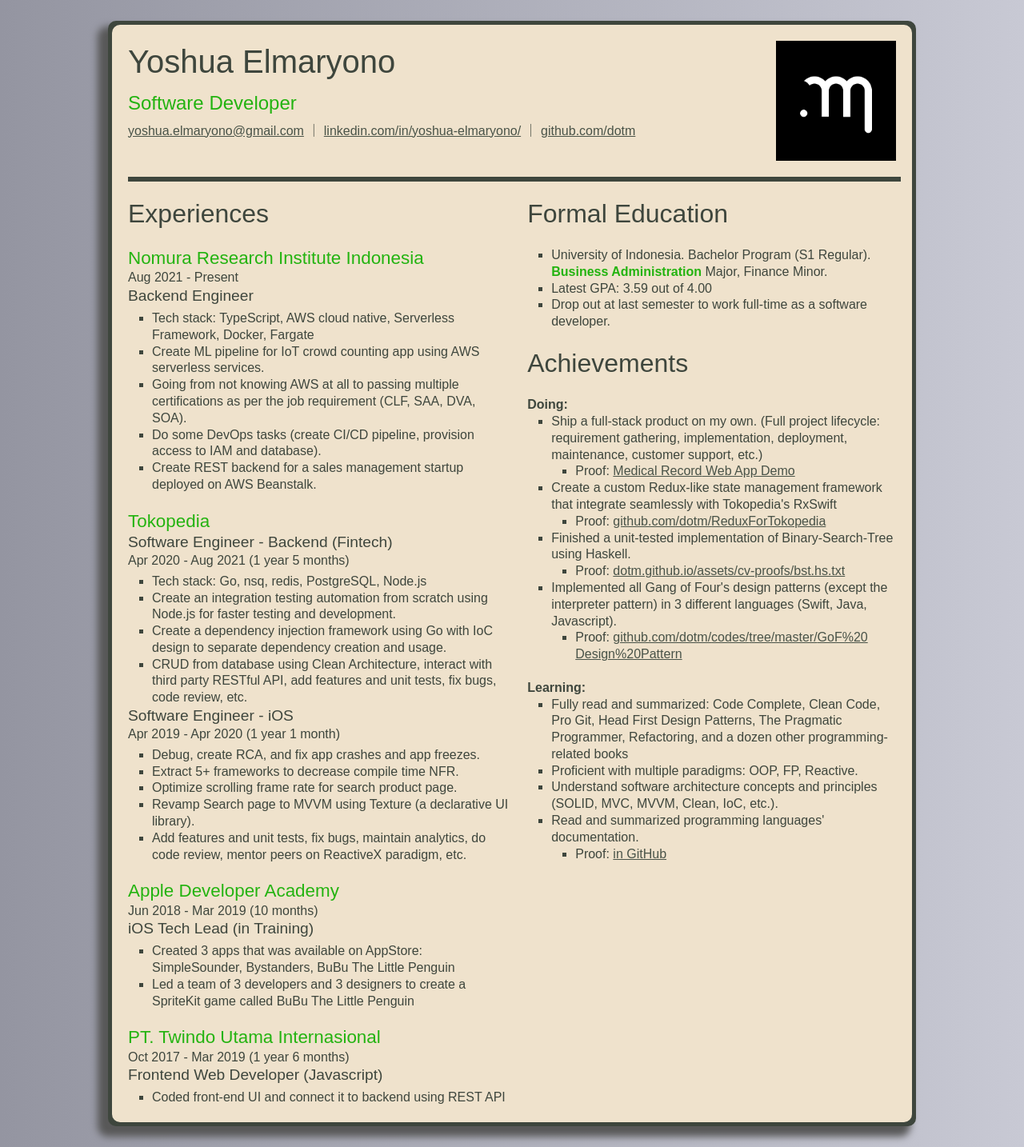
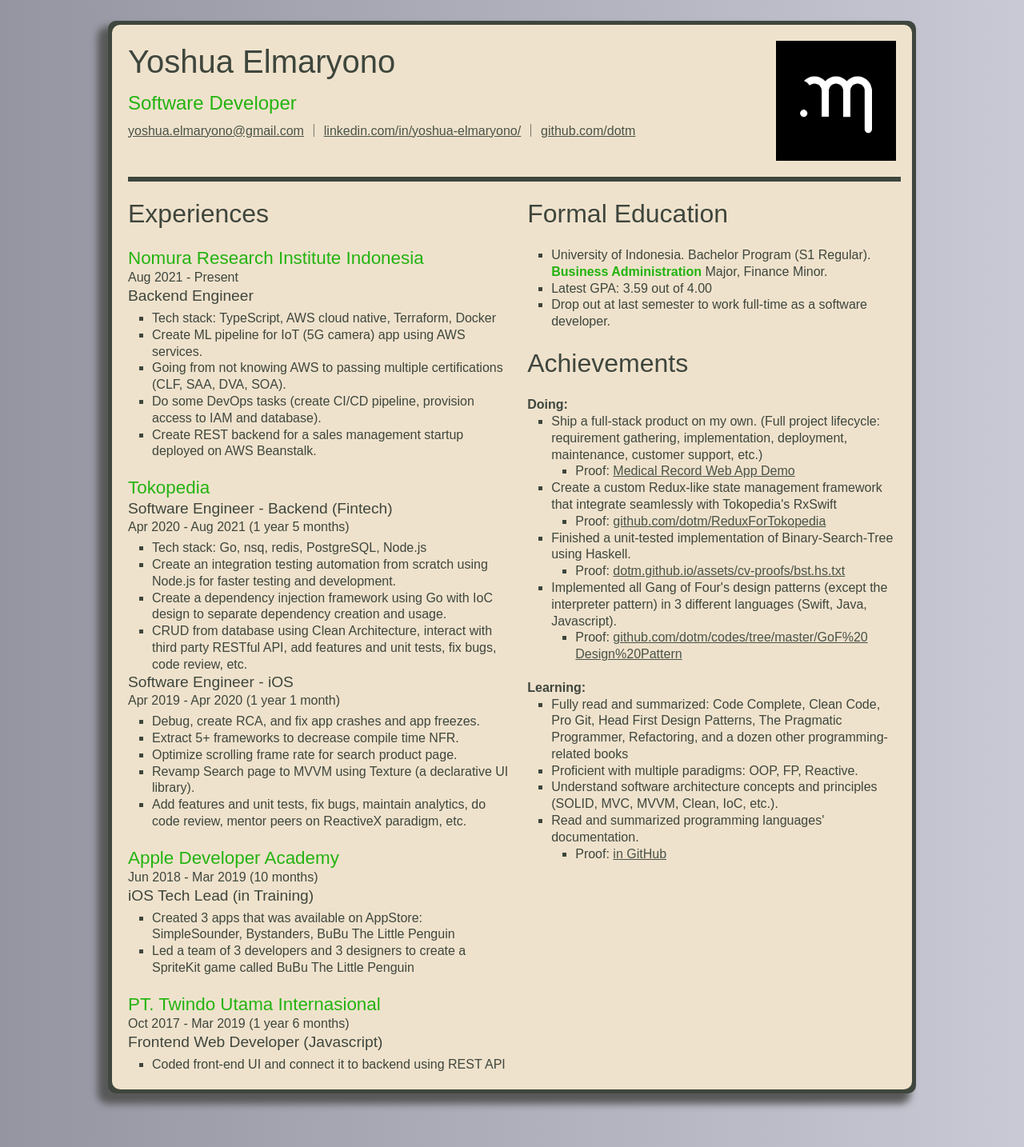
Before and after one commit to dotm/dotm.github.io, a Jekyll site: the page cv.html, which Jekyll copies as it is, in a window 1280 px wide. Shown: the whole page at 80% size. Built offline with Jekyll 4.4.1, drawn with Linux system fonts in a browser that asks for light colours.

Commit message:
update cv

```diff
--- a/cv.html
+++ b/cv.html
@@ -49,9 +49,9 @@
               <p class="experience-item__date">Aug 2021 - Present</p>
               <p class="experience-item__position-title">Backend Engineer</p>
               <ul class="experience-item__achievements">
-                <li>Tech stack: TypeScript, AWS cloud native, Serverless Framework, Docker, Fargate</li>
-                <li>Create ML pipeline for IoT crowd counting app using AWS serverless services.</li>
-                <li>Going from not knowing AWS at all to passing multiple certifications as per the job requirement (CLF, SAA, DVA, SOA).</li>
+                <li>Tech stack: TypeScript, AWS cloud native, Terraform, Docker</li>
+                <li>Create ML pipeline for IoT (5G camera) app using AWS services.</li>
+                <li>Going from not knowing AWS to passing multiple certifications (CLF, SAA, DVA, SOA).</li>
                 <li>Do some DevOps tasks (create CI/CD pipeline, provision access to IAM and database).</li>
                 <li>Create REST backend for a sales management startup deployed on AWS Beanstalk.</li>
               </ul>
```
